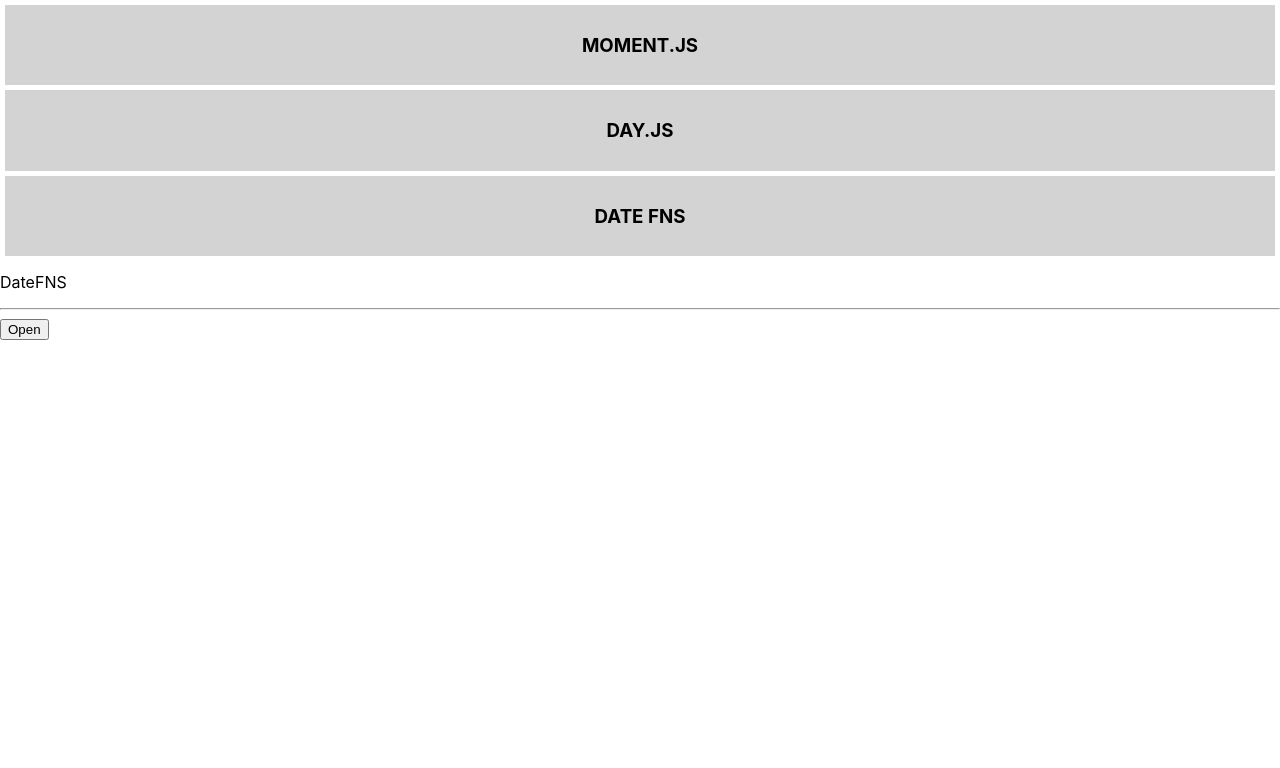
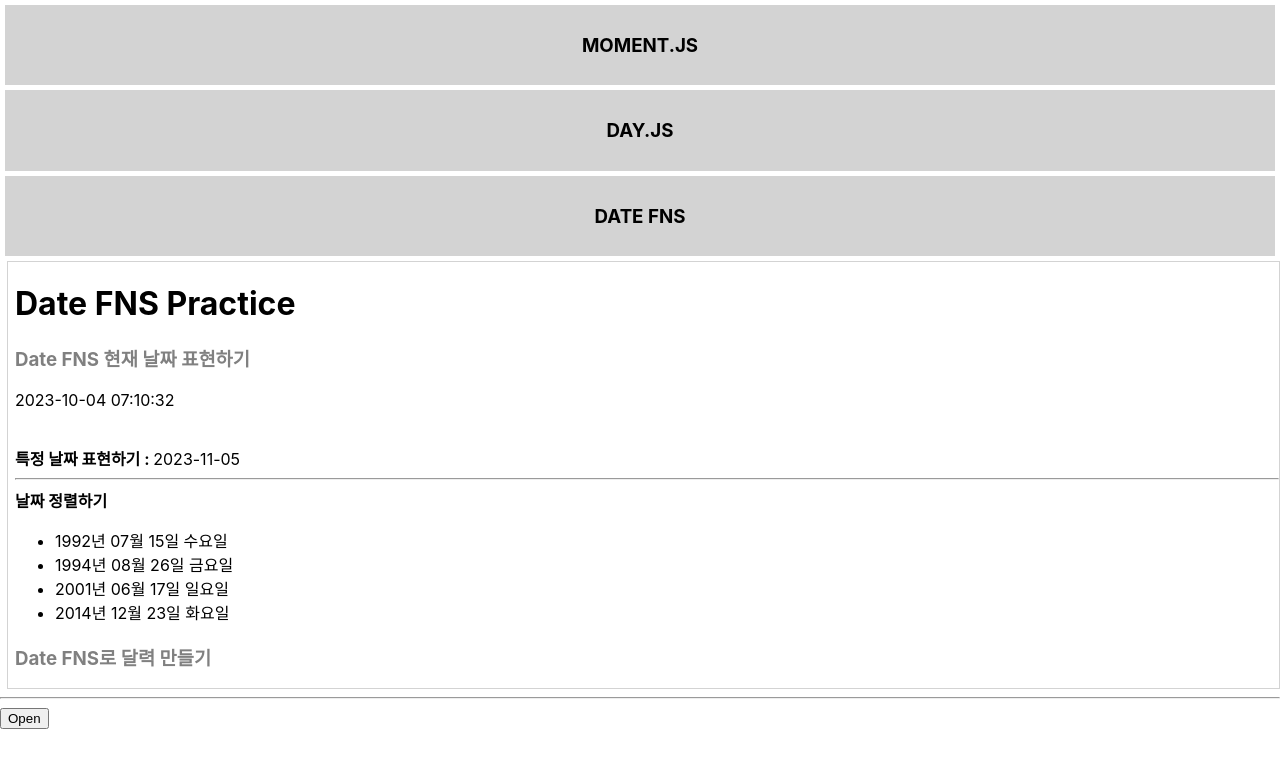
Before and after one commit to kimdaewhi/ReactDateLibrary, a React (Create React App) app in the folder date2/: page / in a window 1280 px wide. Both pictures are taken after a click on the element "DATE FNS". Shown: the top 768 px of the page. Built offline with nearby package versions, Linux system fonts and the light colour scheme.

Commit message:
date-fns 세팅 및 practice 추가

```diff
--- a/date2/package.json
+++ b/date2/package.json
@@ -6,6 +6,8 @@
     "@testing-library/jest-dom": "^5.17.0",
     "@testing-library/react": "^13.4.0",
     "@testing-library/user-event": "^13.5.0",
+    "date-fns": "^2.30.0",
+    "date-fns-tz": "^2.0.0",
     "dayjs": "^1.11.10",
     "moment": "^2.29.4",
     "moment-timezone": "^0.5.43",
--- a/date2/src/components/dateFns/DateFNSPractice.jsx
+++ b/date2/src/components/dateFns/DateFNSPractice.jsx
@@ -1,9 +1,60 @@
-import React from 'react'
+import React, { useState, useEffect } from 'react'
+import { format, compareAsc } from 'date-fns'
+import kor from 'date-fns/locale/ko'
 
 export default function DateFNSPractice() {
+    // npm install date-fns date-fns-tz {--no-audit}
+    const [currDate, settCurrDate] = useState(new Date());
+
+    // useEffect(() => {
+    //     const timerID = setInterval(() => {
+    //         settCurrDate(new Date());
+    //     }, 1000);
+
+    //     return () => {
+	// 		clearInterval(timerID);
+	// 	};
+    // }, []);
+
+    const fixDate = format(new Date(2023, 10, 5), "yyyy-MM-dd");
+
+    // month는 index로 표기해야함. (ex. 7 >> 8월)
+    const dates = [
+        new Date(1994, 7, 26),
+        new Date(2001, 5, 17),
+        new Date(1992, 6, 15),
+        new Date(2014, 11, 23),
+    ]
+    const sortedDates = dates.sort((a, b) => compareAsc(a, b));
+
     return (
-        <div>
-            <p>DateFNS</p>
+        <div style={{marginLeft: "7px", border: "solid 0.5px lightgray", paddingLeft: "7px"}}>
+            <h1>Date FNS Practice</h1>
+
+            <div>
+                <h3 style={{color: "gray"}}>Date FNS 현재 날짜 표현하기</h3>
+                <p>{format(currDate, "yyyy-MM-dd HH:mm:ss")}</p>
+                <br/>
+
+                <b>특정 날짜 표현하기{` : ` }</b> {fixDate}
+            </div>
+
+            <hr/>
+
+            <div>
+                <b>날짜 정렬하기</b>
+                <br/>
+                <ul>
+                    { /* 정렬된 date를 list로 표현 */
+                        sortedDates.map((date, index) => (
+                            <li key={index}>{format(date, "yyyy년 MM월 dd일 E요일", {locale: kor})}</li>
+                    ))}
+                </ul>
+            </div>
+
+            <div>
+            <h3 style={{color: "gray"}}>Date FNS로 달력 만들기</h3>
+            </div>
         </div>
     )
 }
--- a/date2/src/components/dayJs/DayJSPractice.jsx
+++ b/date2/src/components/dayJs/DayJSPractice.jsx
@@ -3,6 +3,7 @@
 import 'dayjs/locale/ko';
 
 export default function DayJSPractice() {
+	// npm install dayjs {--no-audit}
 	dayjs.locale('ko');
 
 	const [currTime, setCurrTime] = useState(dayjs());
```
Also changed, not shown: 1 other file (tests, documents, lock files or other folders).
